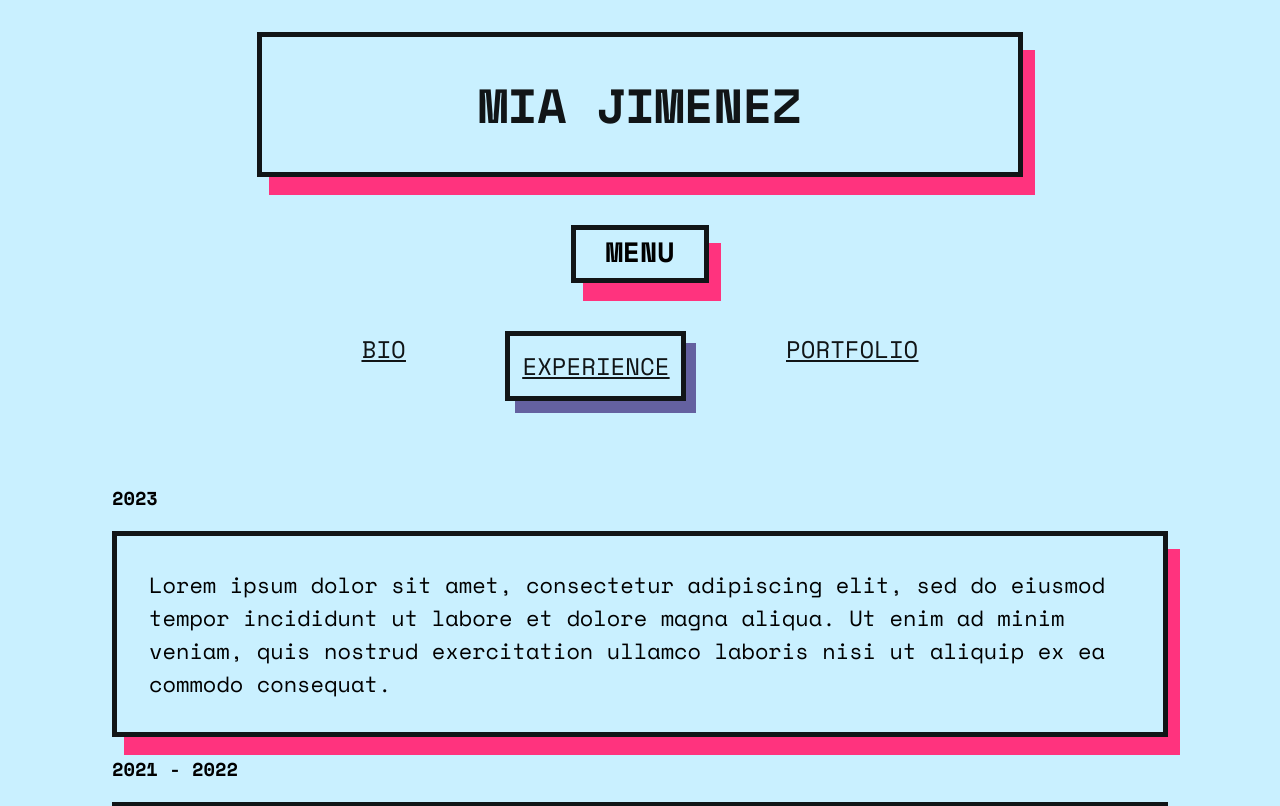
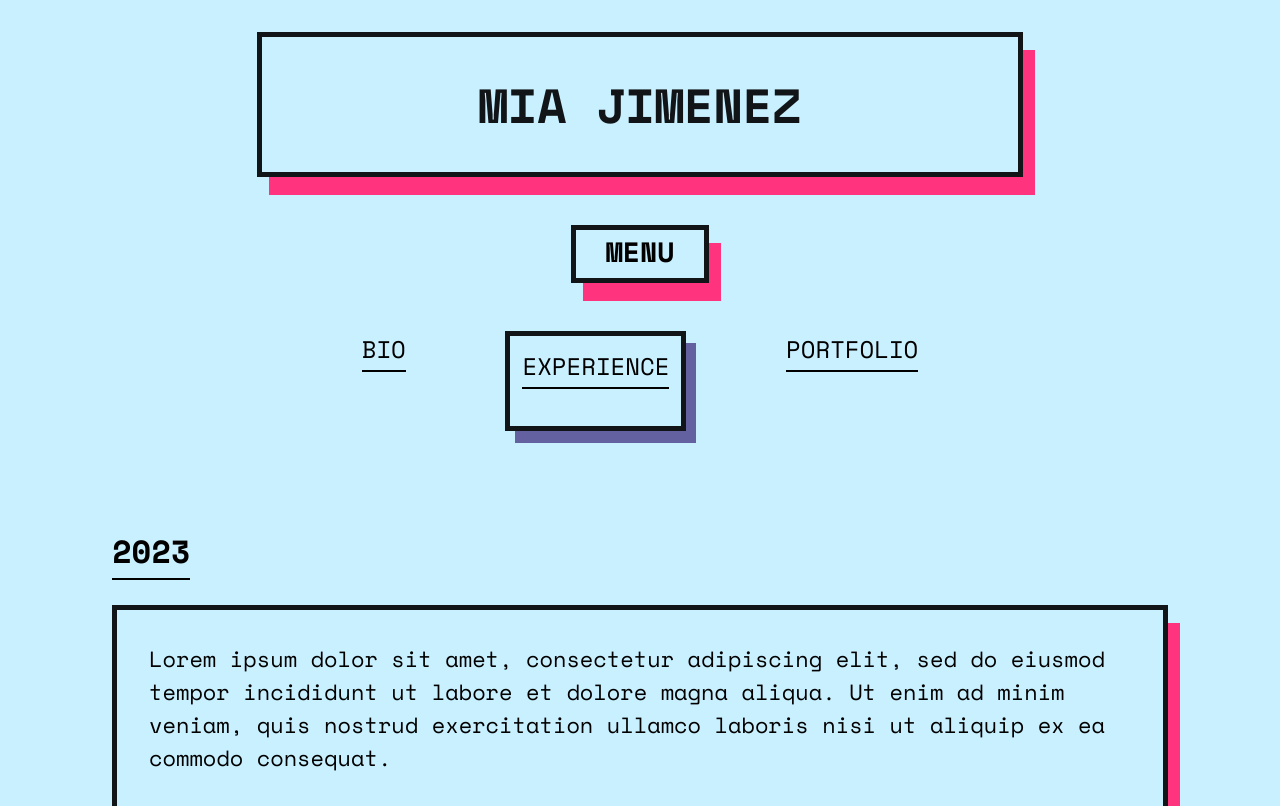
Before and after one commit to miajimenez-eg/HTML-CSS-Project-W4, a plain HTML site: page view/exp.html in a window 1280 px wide. Shown: the top 806 px of the page. Drawn offline with nearby package versions, Linux system fonts and the light colour scheme.

Commit message:
add underline animation

```diff
--- a/stylesheets/exp.css
+++ b/stylesheets/exp.css
@@ -6,4 +6,8 @@
         box-shadow: 10px 12px #6461a0;
     }
 
+    h3 {
+        font-size: 32px;
+    }
+
 }
--- a/stylesheets/shared.css
+++ b/stylesheets/shared.css
@@ -92,3 +92,31 @@
         height: 60px;
     }
 }
+
+.underline {
+    position: relative;
+    display: inline-block;
+    text-decoration: none;
+    color: black;
+    margin-bottom: 30px;
+  }
+
+  .underline::before {
+    content: "";
+    position: absolute;
+    bottom: -5px;
+    left: 0;
+    width: 0%;
+    height: 2px;
+    background-color: black;
+    animation: slide-in 0.7s ease-in-out forwards;
+  }
+
+  @keyframes slide-in {
+    0% {
+      width: 0%;
+    }
+    100% {
+      width: 100%;
+    }
+  }
--- /dev/null
+++ b/stylesheets/test.css
@@ -0,0 +1,27 @@
+.underline {
+    position: relative;
+    display: inline-block;
+    text-decoration: none;
+    color: black;
+    margin-bottom: 30px;
+  }
+
+  .underline::before {
+    content: "";
+    position: absolute;
+    bottom: -5px;
+    left: 0;
+    width: 0%;
+    height: 2px;
+    background-color: black;
+    animation: slide-in 0.7s ease-in-out forwards;
+  }
+
+  @keyframes slide-in {
+    0% {
+      width: 0%;
+    }
+    100% {
+      width: 100%;
+    }
+  }
--- a/view/exp.html
+++ b/view/exp.html
@@ -23,16 +23,16 @@
             </div>
             <div id="nav">
                 <ul>
-                    <li><a href="bio.html">BIO</a></li>
-                    <li id="exp-nav-item"><a href="exp.html">EXPERIENCE</a></li>
-                    <li><a href="portf.html">PORTFOLIO</a></li>
+                    <li><a class="underline" href="bio.html">BIO</a></li>
+                    <li id="exp-nav-item"><a class="underline" href="exp.html">EXPERIENCE</a></li>
+                    <li><a class="underline" href="portf.html">PORTFOLIO</a></li>
                 </ul>
             </div>
 
         </nav>
 
         <main>
-            <h3>2023</h3>
+            <h3 class="underline">2023</h3>
                 <div class="section">
                     <p>
                         Lorem ipsum dolor sit amet, consectetur adipiscing elit, sed do eiusmod tempor incididunt ut labore et dolore magna aliqua.
@@ -40,7 +40,7 @@
                     </p>
                 </div>
 
-            <h3>2021 - 2022</h3>
+            <h3 class="underline">2021 - 2022</h3>
                 <div class="section">
                     <p>
                         Lorem ipsum dolor sit amet, consectetur adipiscing elit, sed do eiusmod tempor incididunt ut labore et dolore magna aliqua.
@@ -48,7 +48,7 @@
                     </p>
                 </div>
 
-            <h3>2021 - 2022</h3>
+            <h3 class="underline">2021 - 2022</h3>
                 <div class="section">
                     <p>
                         Lorem ipsum dolor sit amet, consectetur adipiscing elit, sed do eiusmod tempor incididunt ut labore et dolore magna aliqua.
```
Also changed, not shown: view/bio.html (+5 -5 lines), view/index.html (+3 -3 lines), view/portf.html (+3 -3 lines), view/test.html (added, +15 -0 lines).
